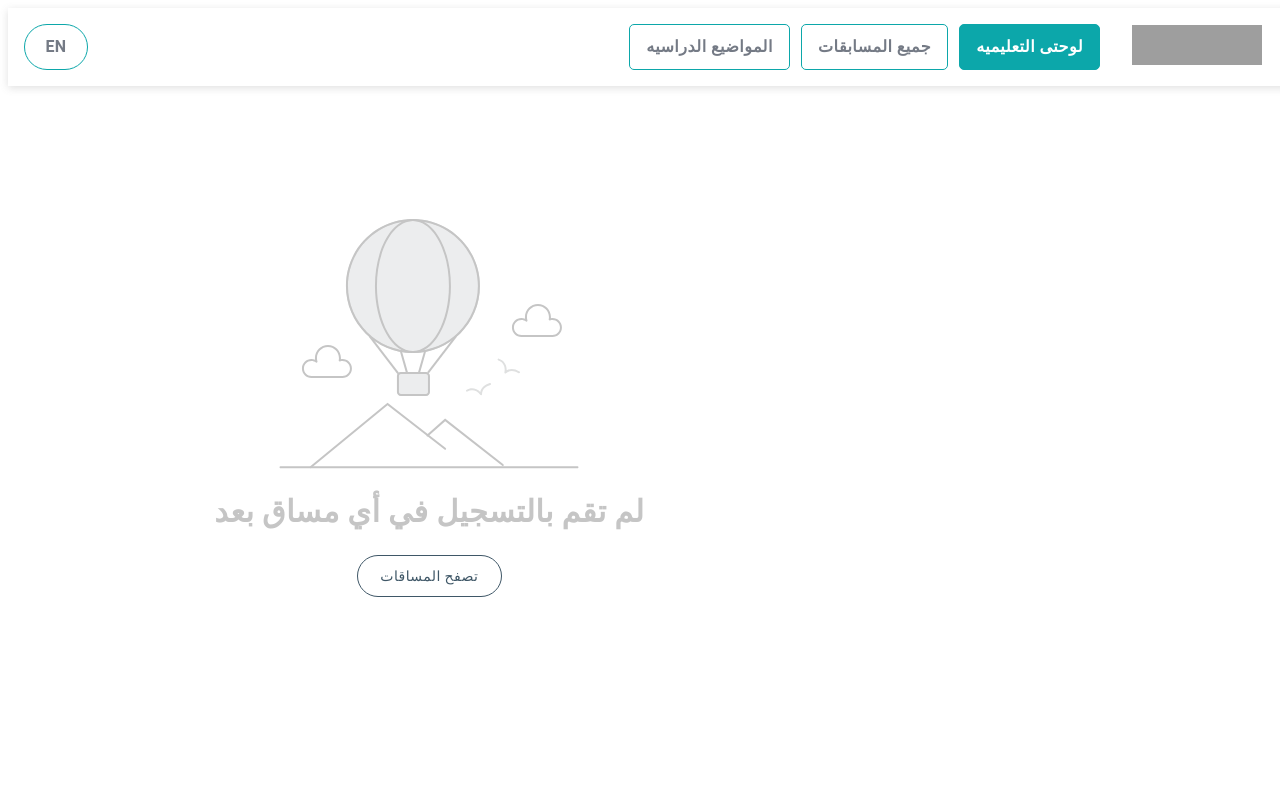
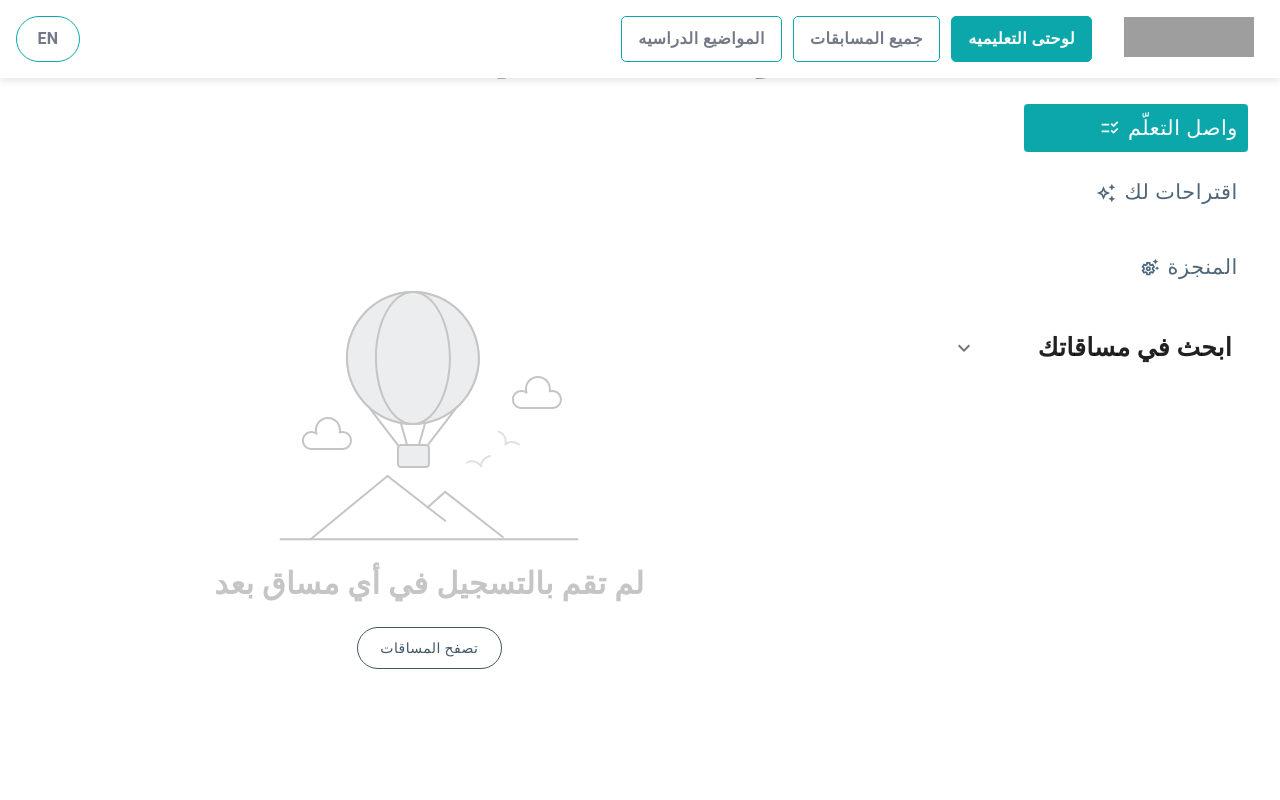
Before and after one commit to redarashid/learning-platform, a React (Vite) app: page /board in a window 1280 px wide. Shown: the top 800 px of the page. Built offline with nearby package versions, Linux system fonts and the light colour scheme; grey boxes are pictures that could not be loaded.

Commit message:
learning-platform

```diff
--- a/src/components/board/Board.jsx
+++ b/src/components/board/Board.jsx
@@ -1,10 +1,52 @@
-import { Box, Button, Grid, Stack, Typography } from "@mui/material";
+import { Box, Button, Grid, Stack, TextField, Typography } from "@mui/material";
 import NavBoard from "../NavBoard";
+import AutoAwesomeOutlinedIcon from "@mui/icons-material/AutoAwesomeOutlined";
+import SettingsSuggestOutlinedIcon from "@mui/icons-material/SettingsSuggestOutlined";
+import ChecklistRtlOutlinedIcon from "@mui/icons-material/ChecklistRtlOutlined";
+import Accordion from "@mui/material/Accordion";
+import AccordionSummary from "@mui/material/AccordionSummary";
+import AccordionDetails from "@mui/material/AccordionDetails";
+import ExpandMoreIcon from "@mui/icons-material/ExpandMore";
 
 const Board = () => {
   return (
     <>
-      <NavBoard />
+      <Box
+        sx={{
+          position: "fixed",
+          top: 0,
+          left: 0,
+          width: "100%",
+          zIndex: 10,
+          backgroundColor: "#FFF",
+          boxShadow: "0px 2px 4px rgba(0,0,0,0.1)",
+        }}>
+        <NavBoard />
+        <Typography
+          variant="h2"
+          sx={{
+            color: "#3f5767",
+            fontWeight: "bold",
+          }}>
+          واصل التعلّم
+        </Typography>
+      </Box>
+
+      <Box
+        sx={{
+          display: "flex",
+          justifyContent: "center",
+          alignItems: "center",
+        }}>
+        <Typography
+          variant="h2"
+          sx={{
+            color: "#3f5767",
+            fontWeight: "bold",
+          }}>
+          واصل التعلّم
+        </Typography>
+      </Box>
 
       <Box sx={{ height: "100vh" }}>
         <Grid container sx={{ height: "100%" }}>
@@ -59,8 +101,130 @@ const Board = () => {
             </Box>
           </Grid>
 
-          <Grid>
-            <Box></Box>
+          <Grid
+            item
+            xs={12}
+            md={4}
+            sx={{
+              padding: "1.5rem",
+              display: "flex",
+              flexDirection: "column",
+              gap: 2,
+              alignItems: "flex-end",
+            }}>
+            <Button
+              startIcon={<ChecklistRtlOutlinedIcon />}
+              sx={{
+                marginBottom: "10px",
+                width: "60%",
+                color: "#FFF",
+                fontSize: "1.3rem",
+                border: "",
+                textAlign: "right",
+                justifyContent: "flex-end",
+                backgroundColor: "#0BA7AA",
+                pr: "10px",
+                mb: "0",
+              }}>
+              واصل التعلّم
+            </Button>
+
+            <Button
+              startIcon={<AutoAwesomeOutlinedIcon />}
+              sx={{
+                marginBottom: "10px",
+                width: "60%",
+                color: "#4D6679",
+                fontSize: "1.3rem",
+                border: "",
+                textAlign: "right",
+                justifyContent: "flex-end",
+                pr: "10px",
+                "&:hover": {
+                  backgroundColor: "#0BA7AA",
+                  color: "#FFF",
+                },
+              }}>
+              اقتراحات لك
+            </Button>
+            <Button
+              startIcon={<SettingsSuggestOutlinedIcon />}
+              sx={{
+                marginBottom: "10px",
+                width: "60%",
+                color: "#4D6679",
+                fontSize: "1.3rem",
+                border: "",
+                textAlign: "right",
+                justifyContent: "flex-end",
+                pr: "10px",
+                "&:hover": {
+                  backgroundColor: "#0BA7AA",
+                  color: "#FFF",
+                },
+              }}>
+              المنجزة
+            </Button>
+
+            <Accordion sx={{ boxShadow: "none" }}>
+              <AccordionSummary
+                expandIcon={<ExpandMoreIcon sx={{ marginLeft: "auto" }} />}
+                aria-controls="panel1-content"
+                id="panel1-header"
+                sx={{
+                  display: "flex",
+                  flexDirection: "row-reverse",
+                  alignItems: "center",
+                  flexGrow: 1,
+                }}>
+                <Typography
+                  sx={{
+                    fontSize: "25px",
+                    fontWeight: "bold",
+                    textAlign: "right",
+                    flexGrow: 1,
+                  }}>
+                  ابحث في مساقاتك
+                </Typography>
+              </AccordionSummary>
+              <AccordionDetails>
+                <Box sx={{ textAlign: "right", padding: "1rem" }}>
+                  <Stack
+                    spacing={1.5}
+                    direction="column"
+                    sx={{
+                      direction: "rtl",
+                      display: "flex",
+                      justifyContent: "flex-end",
+                    }}>
+                    <TextField
+                      variant="outlined"
+                      placeholder="ابحث"
+                      size="small"
+                      sx={{
+                        "& .MuiOutlinedInput-root": {
+                          borderRadius: "5px",
+                        },
+                      }}
+                    />
+                    <Button
+                      variant="outlined"
+                      color="primary"
+                      sx={{
+                        borderRadius: "5px",
+                        borderColor: "#0BA7AA",
+                        color: "#0BA7AA",
+                        "&:hover": {
+                          backgroundColor: "#0BA7AA",
+                          color: "#FFF",
+                        },
+                      }}>
+                      جميع البرامج
+                    </Button>
+                  </Stack>
+                </Box>
+              </AccordionDetails>
+            </Accordion>
           </Grid>
         </Grid>
       </Box>
--- a/src/components/home/Hero.jsx
+++ b/src/components/home/Hero.jsx
@@ -274,7 +274,7 @@ const Hero = () => {
                   </Box>
                   <Box>
                     <img
-                      src="/images/The-Managers-Essential-Toolkit-Profile.jpg"
+                      src="/public/images/managers.jpg"
                       style={{
                         objectFit: "cover",
                         width: "100%",
```
